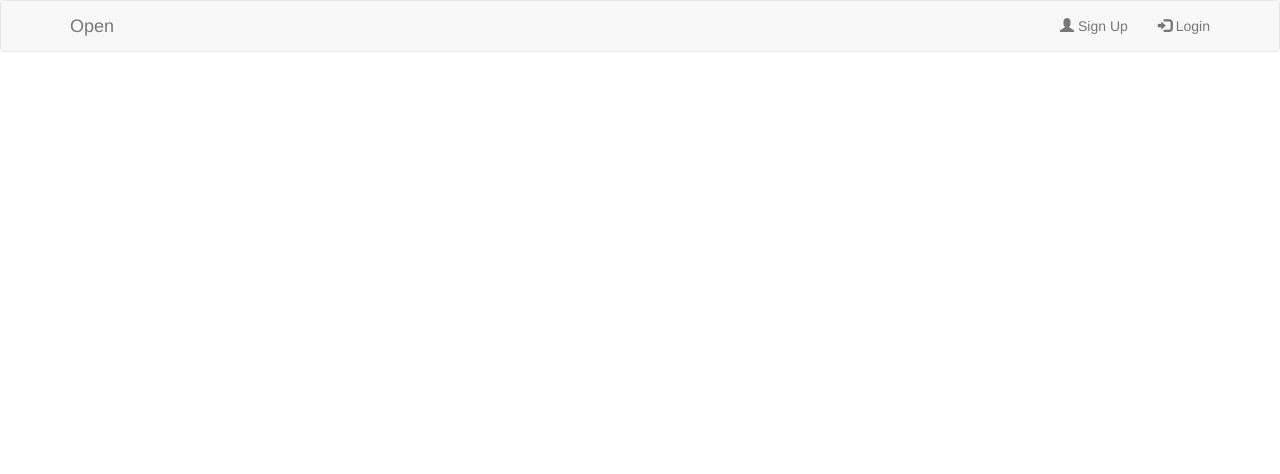
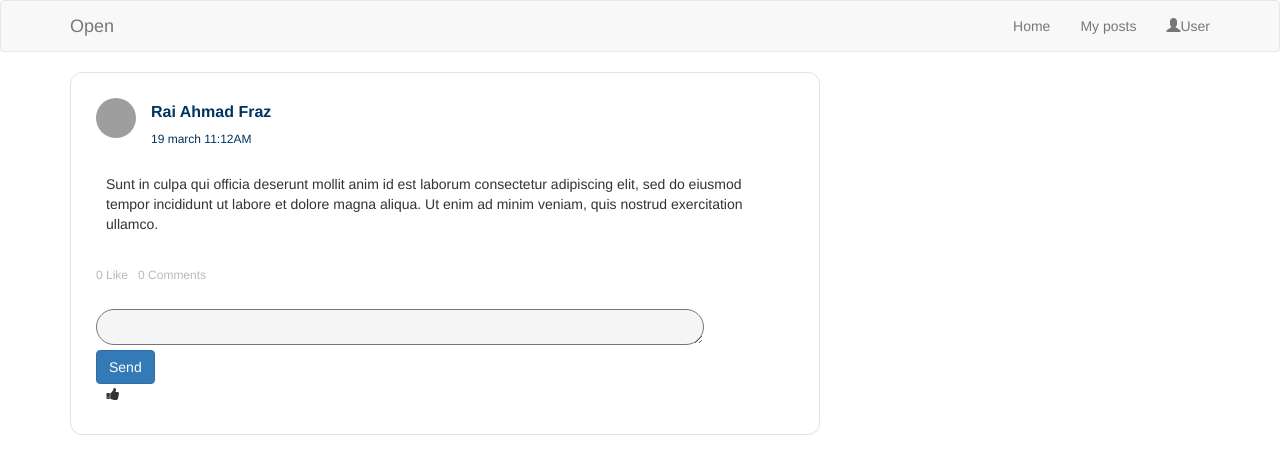
Before and after one commit to rai-ahmadfraz/open, a Vue app: page /home in a window 1280 px wide. Shown: the top 474 px of the page. Built offline with nearby package versions, Linux system fonts and the light colour scheme; grey boxes are pictures that could not be loaded.

Commit message:
new component added

```diff
--- a/index.html
+++ b/index.html
@@ -6,7 +6,8 @@
     <link rel="stylesheet" href="https://maxcdn.bootstrapcdn.com/bootstrap/3.4.1/css/bootstrap.min.css">
     <script src="https://ajax.googleapis.com/ajax/libs/jquery/3.5.1/jquery.min.js"></script>
     <script src="https://maxcdn.bootstrapcdn.com/bootstrap/3.4.1/js/bootstrap.min.js"></script>
-    <title>open</title>
+    <link rel="stylesheet" href="https://cdnjs.cloudflare.com/ajax/libs/font-awesome/4.7.0/css/font-awesome.min.css">
+    <title>open.com</title>
   </head>
   <body>
     <div id="app"></div>
--- a/src/App.vue
+++ b/src/App.vue
@@ -1,14 +1,16 @@
 <template>
   <div>
-    <MainHeader></MainHeader>
+    <!-- <MainHeader></MainHeader> -->
+    <HomeHeader></HomeHeader>
     <router-view/>
   </div>
 </template>
 
 <script>
 import MainHeader from './components/main_header';
+import HomeHeader from './components/home_header';
 export default {
   name: 'App',
-  components:{MainHeader}
+  components:{MainHeader,HomeHeader}
 }
 </script>
--- /dev/null
+++ b/src/components/home.vue
@@ -0,0 +1,13 @@
+<template>
+  <div>
+    <PostCard></PostCard>
+    </div>
+</template>
+
+<script>
+import PostCard from './post/post_card'
+export default {
+  name: 'Home',
+  components:{PostCard}
+}
+</script>
--- /dev/null
+++ b/src/components/home_header.vue
@@ -0,0 +1,58 @@
+<template>
+ <nav class="navbar navbar-default">
+        <div class="container">
+            <div class="navbar-header">
+                <router-link class="navbar-brand" :to="{name:'Home'}">Open</router-link>
+                <a class="navbar-brand menu-button" href="javascript:void(0)">
+                    <img class="menu-button-img" src="../assets/menu-button-black.svg">
+                </a>
+            </div>
+            <!-- <ul class="nav navbar-nav mobile-screen">
+                <li class="active"><a href="javascript:void(0)">My Posts</a></li>
+            </ul> -->
+            <ul class="nav navbar-nav navbar-right mobile-screen">
+                <li><router-link :to="{name:'Home'}">Home</router-link></li>
+                <li><router-link :to="{name:'Home'}">My posts</router-link></li>
+                <li><router-link :to="{name:'Signup'}"><span class="glyphicon glyphicon-user"></span>User</router-link></li>
+            </ul>
+        </div>
+    </nav>
+</template>
+
+<script>
+export default {
+  name: 'HomeHeader'
+}
+</script>
+<style scoped>
+
+.menu-button {
+            display: none;
+        }
+
+        @media screen and (max-width: 766px) {
+            .menu-button {
+                display: block;
+                position: absolute;
+                right: 0px;
+                top: 50%;
+                transform: translateY(-50%);
+            }
+
+            .menu-button-img {
+                height: 20px;
+            }
+
+            .mobile-screen {
+                display: none;
+            }
+        }
+
+        .menu-active {
+            display: block !important;
+        }
+
+        .menu-active-button {
+            top: 13% !important;
+        }
+</style>
--- /dev/null
+++ b/src/components/post/post_card.vue
@@ -0,0 +1,211 @@
+<template>
+  <div class="container">
+    <div class="row">
+      <div class="col-md-8">
+        <div class="post_view_section">
+          <div class="normal_post_wrap">
+            <div class="view_post_user_pic">
+              <span>
+                <img src="https://images.pitchie.com/avatars/38/dDyWf4AjZYFB8UScgKIxX0ljCdnW86rWSLGfheua.jpeg"/>
+              </span>
+            </div>
+            <div class="post_name_time_setting">
+              <div class="post_name_time">
+                <a>Rai Ahmad Fraz</a>
+                <a>
+                  <label>19 march 11:12AM</label>
+                </a>
+              </div>
+              <!-- <div class="post_setting">
+                    <i class="material-icons">
+                        more_horiz
+                    </i>
+                    <div class="post_setting_dropdown" style="display:block">
+                        <ul>
+                            <li>
+                                <i class="zmdi zmdi-delete"></i>
+                                <a href="javascript:void(0)">Delete</a>
+                            </li>
+
+                        </ul>
+                    </div>
+                    <div class="clearfix"></div>
+                </div> -->
+              <div class="clearfix"></div>
+            </div>
+            <div class="post_view_area">
+              <div class="post_view_details">
+                <div class="post_area">
+                  <div class="">
+                    <p dir="auto">Sunt in culpa qui officia deserunt mollit anim id est laborum consectetur adipiscing elit, sed do eiusmod tempor incididunt ut labore et dolore magna aliqua. Ut enim ad minim veniam, quis nostrud exercitation ullamco.</p>
+                  </div>
+                </div>
+              </div>
+            </div>
+            <div class="post_view_area">
+              <div class="post_view_details">
+                <div class="post_area">
+                  <label class="like_coments">0 <span>Like</span></label>
+                  <label class="like_coments"> 0 Comments</label>
+                </div>
+              </div>
+              <div class="comments_view_details_section">
+                <div class="comments_view_outer">
+                  <div class="commenter_text_add_inner">
+                    <div class="commenter_text_add">
+                      <textarea rows="1"></textarea>
+                      <button class="btn btn-primary">Send</button>
+                    </div>
+                    <div>
+                      <i class="far fa-paper-plane"></i>
+                      <i class="fa fa-thumbs-up"></i>
+                    </div>
+                    <div class="clearfix"></div>
+                  </div>
+                </div>
+              </div>
+            </div>
+          </div>
+        </div>
+      </div>
+    </div>
+  </div>
+</template>
+
+<script>
+export default {
+  name: "PostCard",
+};
+</script>
+<style scoped>
+.post_view_section {
+  width: 100%;
+  margin-bottom: 20px;
+  background: #fff;
+  padding: 25px;
+  padding-bottom: 10px;
+  position: relative;
+  border: #e2e2e2 solid 1px;
+  display: flex;
+  flex-wrap: wrap;
+  align-content: center;
+  align-items: flex-start;
+  justify-content: flex-start;
+  border-radius: 12px;
+}
+.normal_post_wrap {
+  width: 100%;
+  margin-bottom: 0px !important;
+  background: #fff;
+  position: relative;
+  display: flex;
+  flex-wrap: wrap;
+  align-content: center;
+  align-items: flex-start;
+  justify-content: flex-start;
+}
+.view_post_user_pic {
+  width: 40px;
+  height: 40px;
+  margin-right: 15px;
+}
+.view_post_user_pic span {
+  width: 100%;
+  height: 100%;
+  display: block;
+  border-radius: 50% !important;
+  -moz-border-radius: 50%;
+  -webkit-border-radius: 50%;
+  border-radius: 50%;
+}
+.view_post_user_pic span img {
+  width: 100%;
+  height: 100%;
+  object-fit: cover;
+  border-radius: 50% !important;
+}
+.post_name_time_setting {
+  width: calc(100% - 55px);
+  width: -moz-calc(100% - 55px);
+  width: -webkit-calc(100% - 55px);
+  position: relative;
+  z-index: 2;
+  padding-bottom: 10px;
+  display: flex;
+  flex-wrap: nowrap;
+}
+.post_view_section .post_name_time_setting .post_name_time {
+  width: calc(100% - 20px);
+  width: -moz-calc(100% - 20px);
+  width: -webkit-calc(100% - 20px);
+  padding-top: 3px;
+}
+.post_view_section .post_name_time_setting .post_name_time a {
+  color: #003460;
+  font-size: 16px;
+  white-space: nowrap;
+  text-overflow: ellipsis;
+  overflow: hidden;
+  width: 100%;
+  display: block;
+  font-weight: bold;
+}
+.post_view_section .post_name_time_setting .post_name_time a label {
+  display: block;
+  color: #003460;
+  font-size: 12px;
+  line-height: 20px;
+  font-weight: normal;
+  cursor: pointer;
+  margin-top: 5px;
+}
+.post_view_section .post_view_area {
+  width: 100%;
+}
+.post_view_section .post_view_area .post_view_details {
+  width: 100%;
+  background: #fff;
+}
+.post_view_section .post_view_area .post_view_details .post_area {
+  width: 100%;
+  margin-bottom: 20px;
+}
+.post_view_section .post_view_area .post_view_details .post_area p {
+  padding: 10px !important;
+  margin-bottom: 0px;
+}
+.post_view_section .post_view_area .post_view_details .post_area label {
+    color: #B9B9B9;
+    font-size: 12px;
+    margin-right: 10px;
+    font-weight: normal;
+}
+.post_view_section .post_view_area .comments_view_details_section {
+    width: 100%;
+}
+.post_view_section .post_view_area .comments_view_details_section .comments_view_outer {
+    width: 100%;
+}
+.post_view_section .post_view_area .comments_view_details_section .comments_view_outer .commenter_text_add_inner {
+    width: 100%;
+    padding-bottom: 20px;
+}
+.post_view_section .post_view_area .comments_view_details_section .comments_view_outer .commenter_text_add_inner .commenter_text_add {
+    width: calc(100% - 90px);
+}
+.post_view_section .post_view_area .comments_view_details_section .comments_view_outer .commenter_text_add_inner .commenter_text_add textarea {
+    width: 100%;
+    height: 36px;
+    -moz-border-radius: 20px;
+    -webkit-border-radius: 20px;
+    border-radius: 20px;
+    background: #F5F5F5;
+    padding: 10px;
+    line-height: 18px;
+    color: #666;
+    overflow: hidden;
+    padding-right: 50px;
+    font-size: 14px;
+}
+
+</style>
--- a/src/router/index.js
+++ b/src/router/index.js
@@ -3,6 +3,7 @@ import Router from 'vue-router'
 import Login from '@/components/login'
 import MainPage from '@/components/main_page'
 import Signup from '@/components/signup'
+import Home from '@/components/home'
 
 Vue.use(Router)
 
@@ -23,6 +24,11 @@ export default new Router({
       path: '/signup',
       name: 'Signup',
       component: Signup
+    },
+    {
+      path: '/home',
+      name: 'Home',
+      component: Home
     }
   ]
 })
```
Also changed, not shown: src/components/post/my_posts.vue (added, +13 -0 lines), src/components/post/create_post.vue (added).
